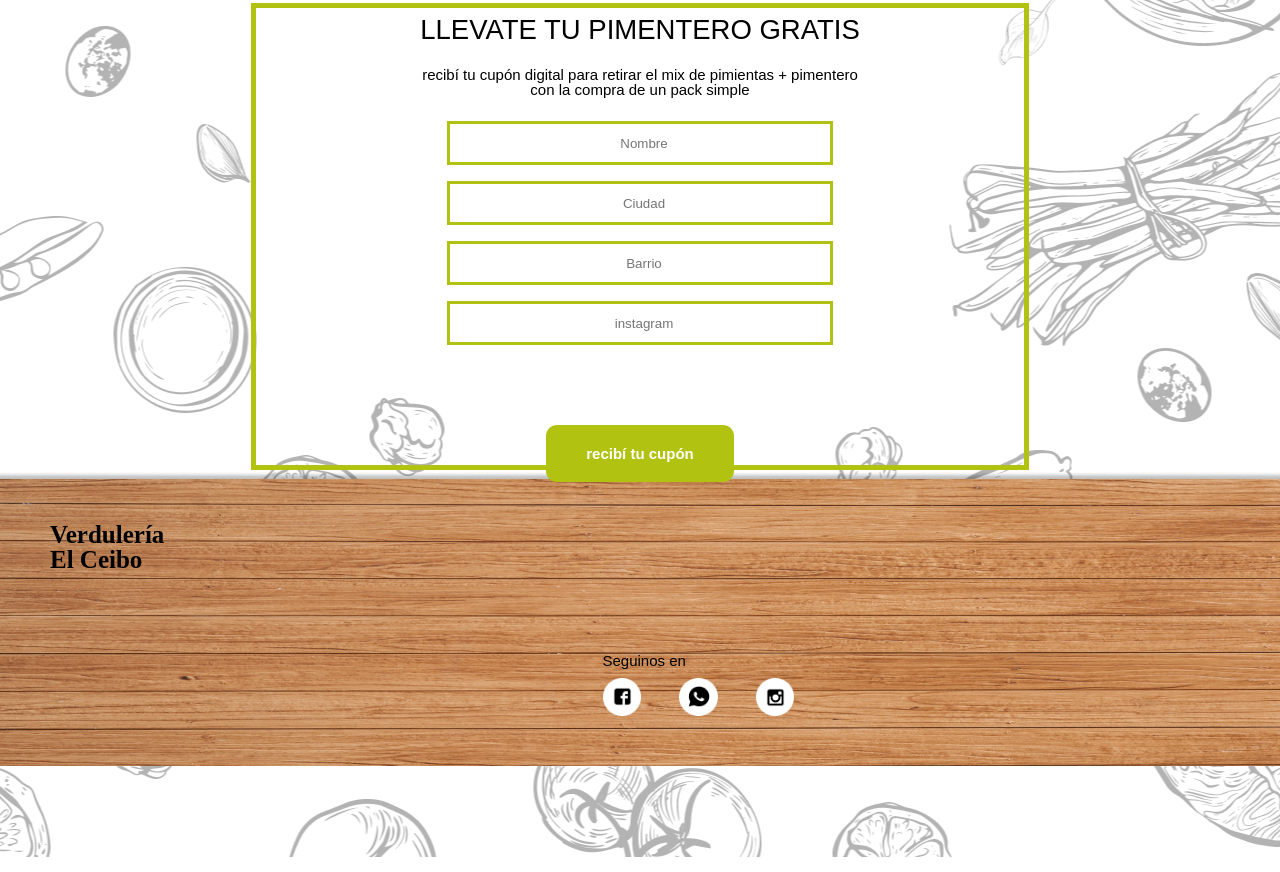
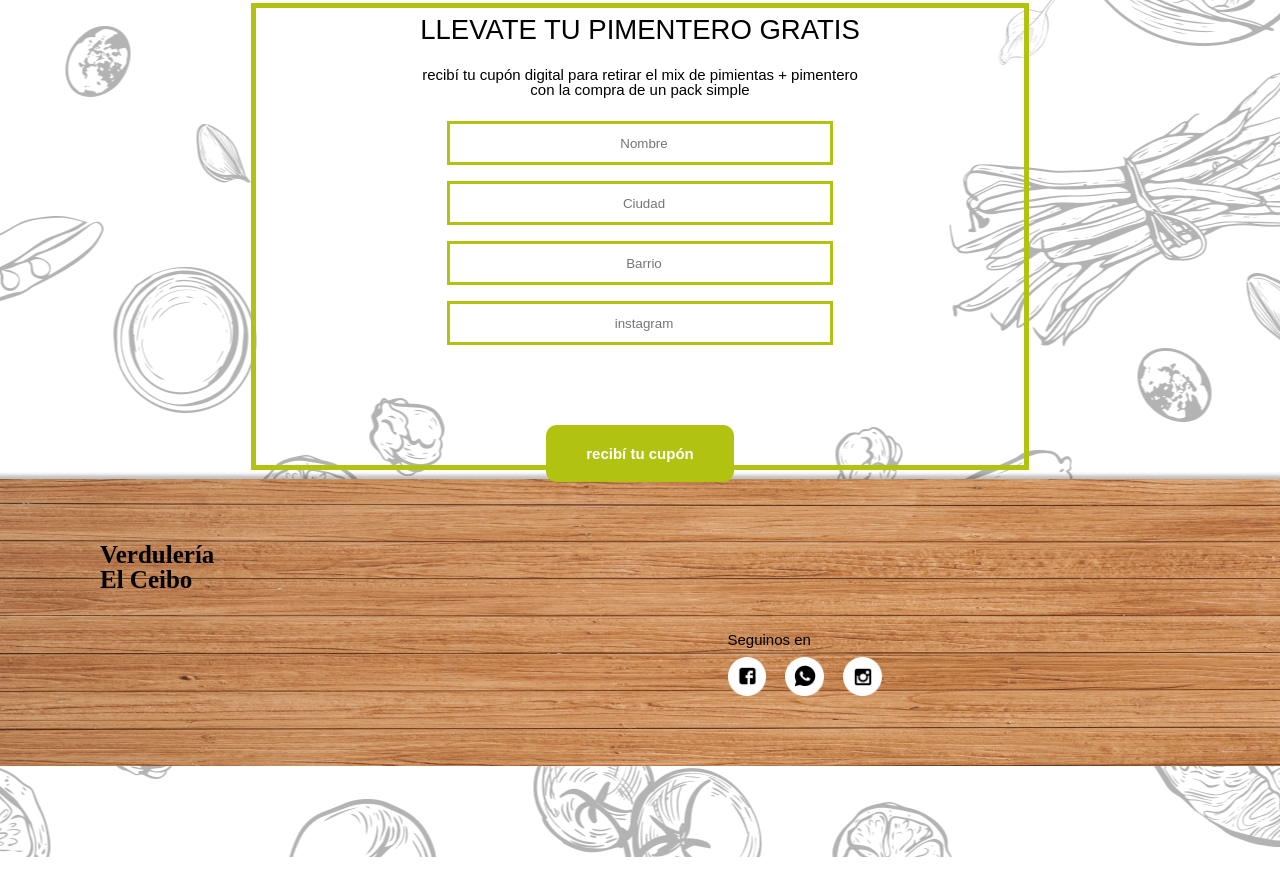
Before and after one commit to LuciaMendiburu/taller2, a plain HTML site: page index.html in a window 1280 px wide. Shown: the part 4484-5356 px from the top of the page. Drawn offline with Linux system fonts and the light colour scheme; a script that the page names is missing; a web font is replaced by a local one.

Commit message:
Add files via upload

```diff
--- a/index.html
+++ b/index.html
@@ -333,7 +333,7 @@ con la compra de un pack simple
     </section>
     <!------------  FOOTER  ------------>
     <footer>
-
+        <section>
       <h4>
         Verdulería<br />
         El Ceibo
@@ -347,6 +347,8 @@ con la compra de un pack simple
         <img src="data/instagramIcon.png" alt="ícono de instagram" />
       </div>
     </div>
+       </section>
+
     </footer>
   </body>
 </html>
--- a/style.css
+++ b/style.css
@@ -1513,7 +1513,9 @@ justify-content: space-evenly;
 
 }
 
-
+footer section{
+    margin-left: 10rem;
+}
 
 
 footer h4{
@@ -1534,10 +1536,10 @@ footer div h5{
 }
 
 footer div{
-
-       margin-top: 6rem;
-
-  }
+    margin-top: 5vh;
+    margin-left: 40rem;
+}
+
 
 footer div div{
   width: 15%;
@@ -1548,8 +1550,8 @@ footer div div{
 }
 
 footer div div img{
-   width: 20%;
-   height: auto;
+    width: 25%;
+    height: auto;
   }
 
 
```
